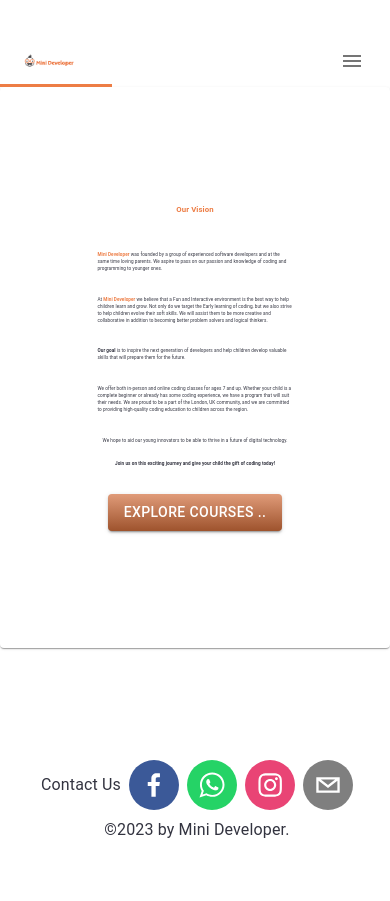
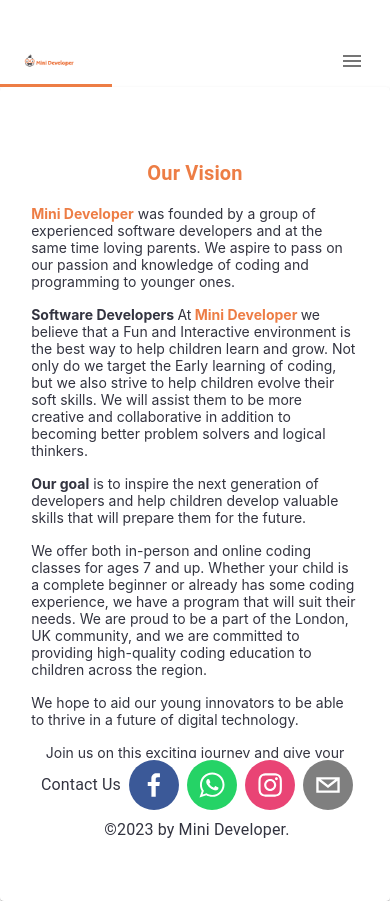
Before and after one commit to hebaarafat159/mini-developer-client, a React (Create React App) app: page /about in a window 390 px wide. Before the commit the page ends 844 px from the top, so only its background shows below. Built offline with nearby package versions, Linux system fonts and the light colour scheme.

Commit message:
Fix Mobile view in our vision screen

```diff
--- a/src/components/OurVisionComponent.js
+++ b/src/components/OurVisionComponent.js
@@ -1,41 +1,46 @@
 import React from 'react'
 import { Typography, Stack } from '@mui/material'
 import ExploreButtonComponent from './ExploreButtonComponent'
-import cssStyle from '../css/styles.module.css'
+// import cssStyle from '../css/styles.module.css'
 
 export default function OurVisionComponent() {
     return (
-        <Stack spacing={1} className={cssStyle.page} >
-            <Typography style={{ fontWeight: 'bold', fontSize: '2vw', color: '#ed7d45' }} className='aboutTitle'> Our Vision </Typography>
-            <Stack spacing={1} className={cssStyle.page_content} >
-                <Typography style={{ fontWeight: 'normal', fontSize: '1.2vw', color: '#333440', padding: '2vmin 0' }}>
+        <Stack direction="column" spacing={2} sx={{ justifyContent: 'center', background: 'white', padding: '3vw' }} >
+
+            <Typography component="h4" variant='h6' style={{ color: '#ed7d45', textAlign: 'center', fontWeight: 'bold' }}>
+                Our Vision
+            </Typography>
+
+            <Typography component="p" variant='p' style={{ color: '#333440' }}>
                 <span className='miniDeveloperText'>Mini Developer</span> was founded by a group of experienced software developers and at the same time loving parents. We aspire to pass on our passion and knowledge of coding and programming to younger ones.
             </Typography>
 
-                <Typography style={{ fontWeight: 'normal', fontSize: '1.2vw', color: '#333440', padding: '2vmin 0' }}>
-                    At<span className='miniDeveloperText'> Mini Developer </span>we believe that a Fun and Interactive environment is the best way to help children learn and grow.
+            <Typography component="p" variant='p' style={{ color: '#333440' }}>
+                <span style={{ fontWeight: 'bold' }}> Software Developers </span> At<span className='miniDeveloperText'> Mini Developer </span>we believe that a Fun and Interactive environment is the best way to help children learn and grow.
                 Not only do we target the Early learning of coding, but we also strive to help children evolve their soft skills.
                 We will assist them to be more creative and collaborative in addition to becoming better problem solvers and logical thinkers.
             </Typography>
 
-                <Typography style={{ fontWeight: 'normal', fontSize: '1.2vw', color: '#333440', padding: '2vmin 0' }}>
+            <Typography component="p" variant='p' style={{ color: '#333440' }}>
                 <span style={{ fontWeight: 'bold' }}>Our goal</span> is to inspire the next generation of developers and help children develop valuable skills that will prepare them for the future.
             </Typography>
 
-                <Typography style={{ fontWeight: 'normal', fontSize: '1.2vw', color: '#333440', padding: '2vmin 0' }}>
+            <Typography component="p" variant='p' style={{ color: '#333440' }}>
                 We offer both in-person and online coding classes for ages 7 and up. Whether your child is a complete beginner or already has some coding experience, we have a program that will suit their needs.
                 We are proud to be a part of the London, UK community, and we are committed to providing high-quality coding education to children across the region.
             </Typography>
 
-                <Typography style={{ fontWeight: 'normal', fontSize: '1.2vw', color: '#333440', padding: '2vmin 0' }}>
+            <Typography component="p" variant='p' style={{ color: '#333440' }}>
                 We hope to aid our young innovators to be able to thrive in a future of digital technology.
             </Typography>
 
-                <Typography style={{ fontWeight: 'bold', fontSize: '1.2vw', color: '#333440', padding: '1vmin auto', justifyContent: 'center' }}>
+            <Typography component="p" variant='p' style={{ color: '#333440', textAlign: 'center' }}>
                 Join us on this exciting journey and give your child the gift of coding today!
             </Typography>
+
+            <ExploreButtonComponent />
+
         </Stack>
-            <ExploreButtonComponent />
-        </Stack>
+
     )
 }
```
Lines whose indentation alone changed are shown as unchanged.
